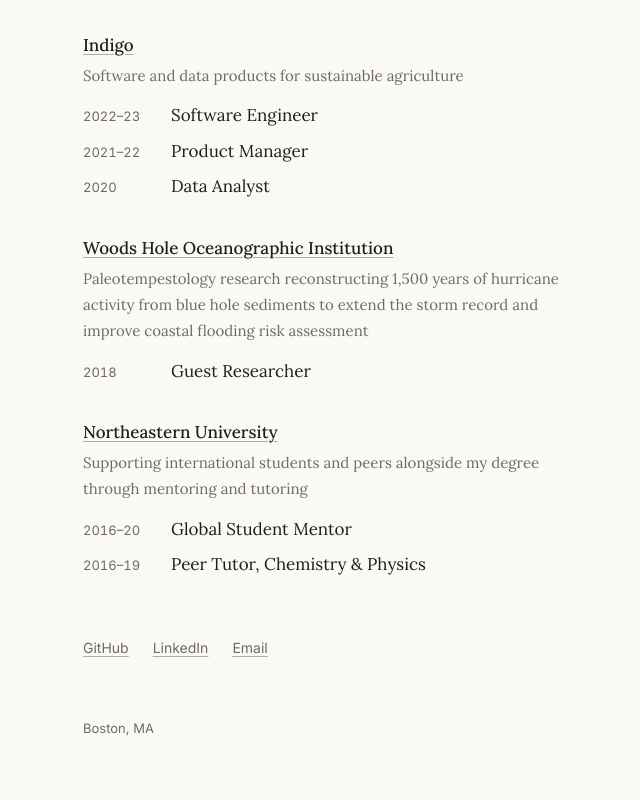
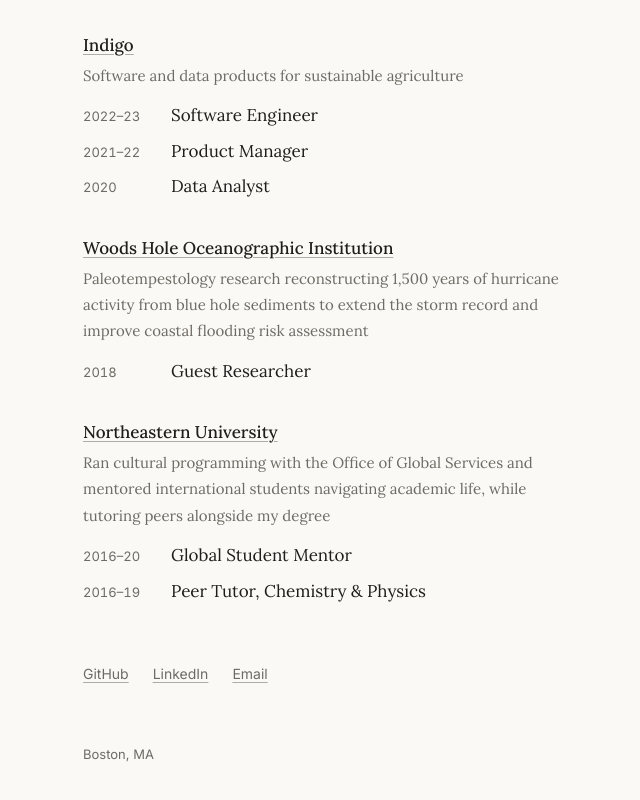
Before and after one commit to cdizon239/charmille, a React (Vite) app: page / in a window 1280 px wide. Shown: the part 1011-1811 px from the top of the page, without its empty margins (317-957 px from the left). Built offline with nearby package versions, Linux system fonts and the light colour scheme.

Commit message:
Align Northeastern blurb with role detail

```diff
--- a/src/App.tsx
+++ b/src/App.tsx
@@ -100,8 +100,9 @@
             <a href="https://www.northeastern.edu/">Northeastern University</a>
           </p>
           <p className="blurb">
-            Supporting international students and peers alongside my degree
-            through mentoring and tutoring
+            Ran cultural programming with the Office of Global Services and
+            mentored international students navigating academic life, while
+            tutoring peers alongside my degree
           </p>
           <ul>
             <li>
```
